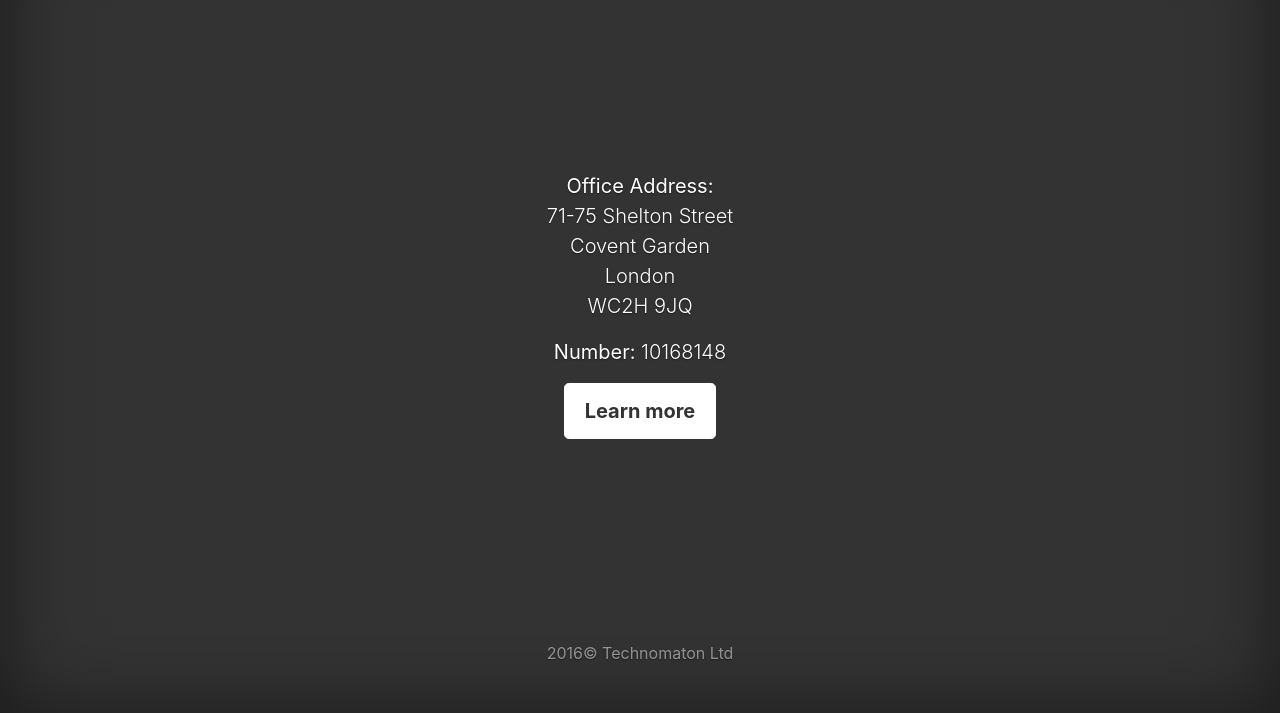
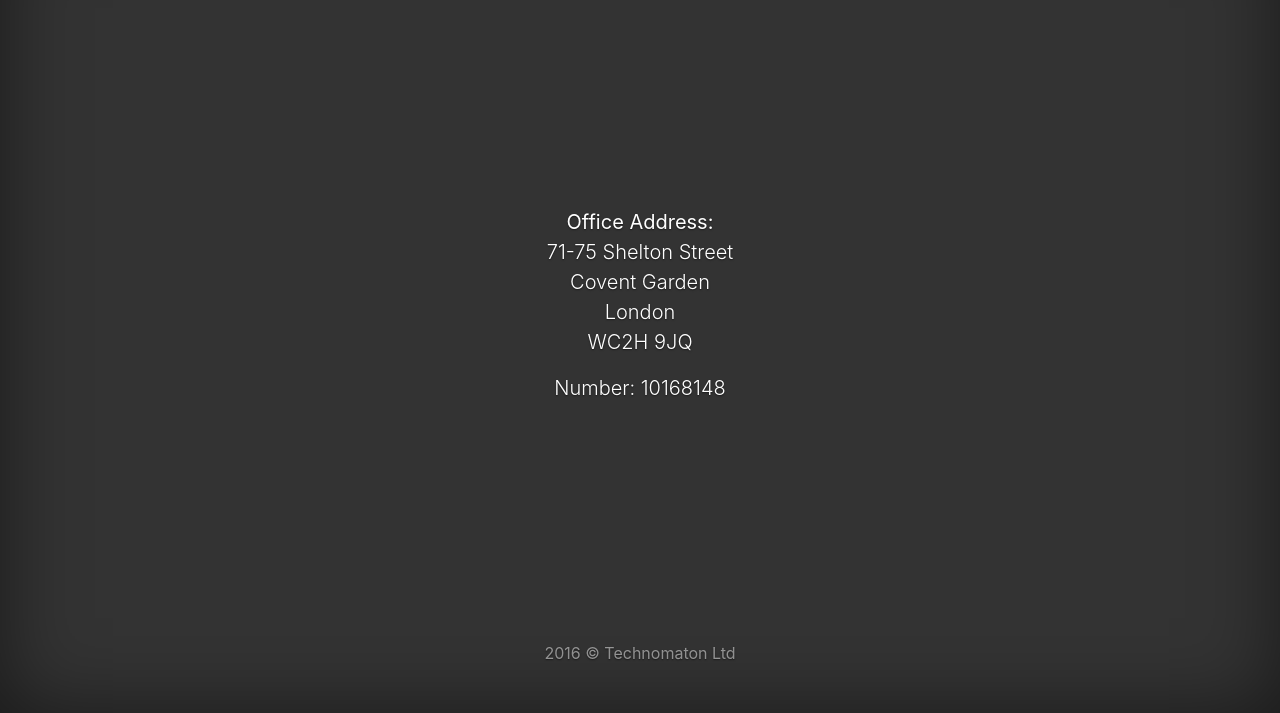
Before and after one commit to technomaton/technomaton.github.io, a plain HTML site: page index.html in a window 1280 px wide. Shown: the part 87-800 px from the top of the page. Drawn offline with nearby package versions, Linux system fonts and the light colour scheme.

Commit message:
Update index.html

```diff
--- a/index.html
+++ b/index.html
@@ -44,16 +44,13 @@
               WC2H 9JQ
             </p>
             <p class="lead">
-              <strong>Number:</strong> 10168148<br>
-            </p>
-            <p class="lead">
-              <a href="#" class="btn btn-lg btn-secondary">Learn more</a>
+              Number: 10168148<br>
             </p>
           </div>
 
           <div class="mastfoot">
             <div class="inner">
-              <p>2016&copy; Technomaton Ltd</p>
+              <p>2016 &copy; Technomaton Ltd</p>
             </div>
           </div>
 
```
